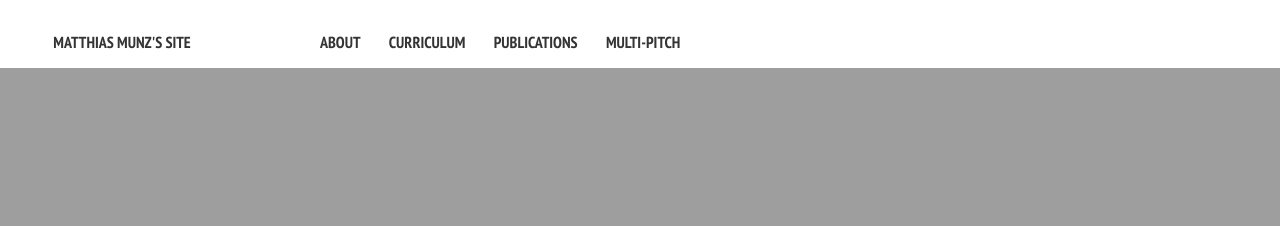
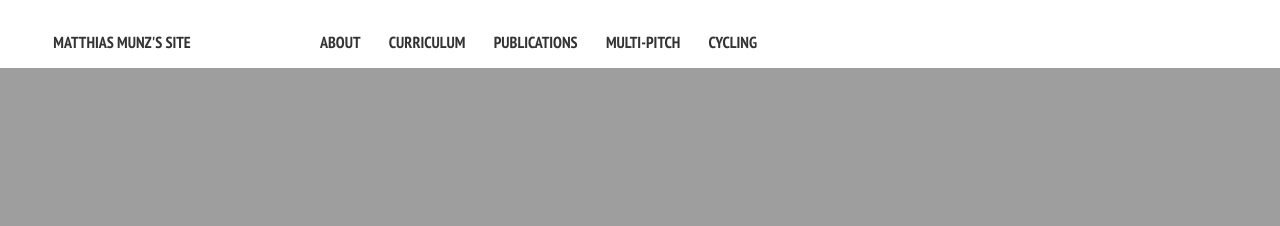
Before and after one commit to matmu/matmu.github.io-deprecated, a Jekyll site: the page built from _pages/index.md, in a window 1280 px wide. Shown: the top 226 px of the page. Built offline with Jekyll 4.4.1, drawn with Linux system fonts in a browser that asks for light colours; nearby versions of some CDN libraries; comment, search, counter and statistics services are not loaded.

Commit message:
Update _config.yml

```diff
--- a/_config.yml
+++ b/_config.yml
@@ -28,6 +28,8 @@ links:
     url: /publications/
   - title: Multi-pitch
     url: /multi-pitch/
+  - title: Cycling
+    url: /cycling/
 
 
 # http://en.wikipedia.org/wiki/List_of_tz_database_time_zones
```
